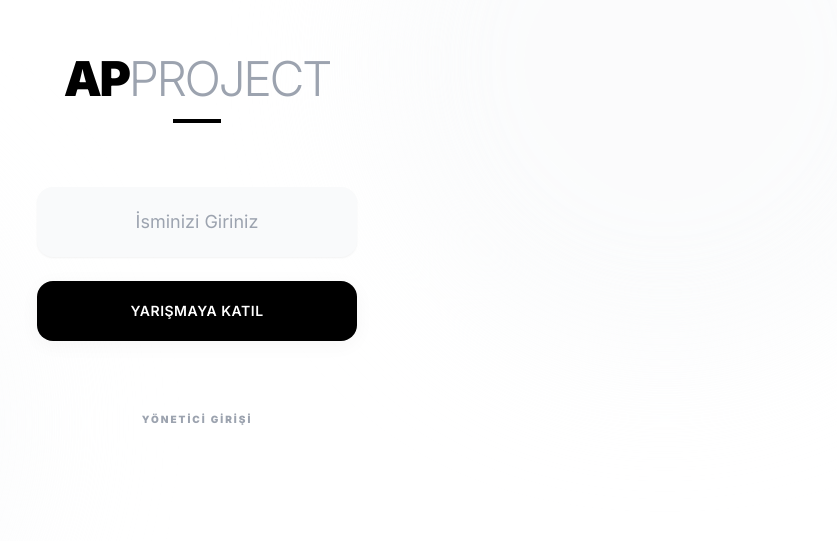
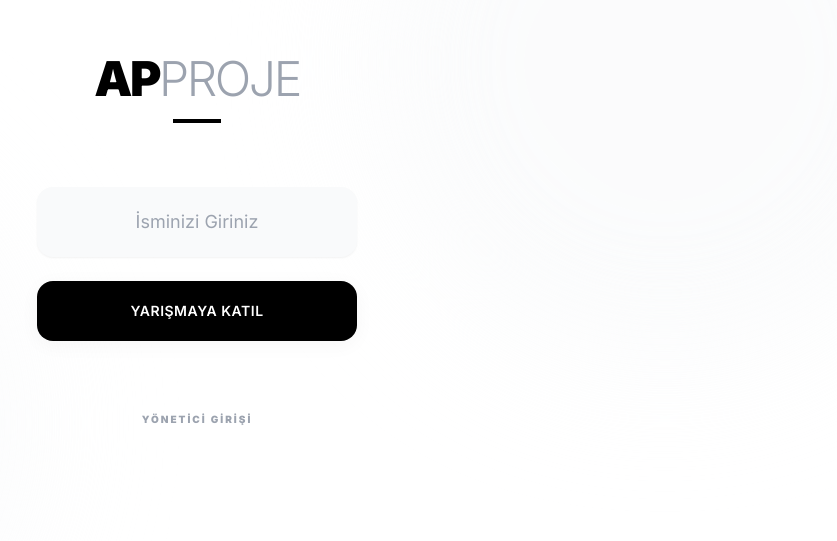
Before and after one commit to arslancihan764/Proje-odev, a website: page public/index.html in a window 1280 px wide. Shown: the part 157-698 px from the top of the page, without its empty margins (443-1280 px from the left). Drawn offline with nearby package versions, Linux system fonts and the light colour scheme; no server answers.

Commit message:
Update index.html

```diff
--- a/public/index.html
+++ b/public/index.html
@@ -3,7 +3,7 @@
 <head>
   <meta charset="UTF-8" />
   <meta name="viewport" content="width=device-width, initial-scale=1.0, maximum-scale=1.0, user-scalable=no" />
-  <title>AP Project</title>
+  <title>AP Proje</title>
 
   <script src="/socket.io/socket.io.js"></script>
   <script src="https://cdn.jsdelivr.net/npm/canvas-confetti@1.6.0/dist/confetti.browser.min.js"></script>
@@ -92,7 +92,7 @@
     <!-- 1. GİRİŞ -->
     <div id="screen-login" class="text-center fade-in">
       <div class="mb-16">
-        <h1 class="text-5xl font-black tracking-tighter text-black mb-1">AP<span class="font-light text-gray-400">PROJECT</span></h1>
+        <h1 class="text-5xl font-black tracking-tighter text-black mb-1">AP<span class="font-light text-gray-400">PROJE</span></h1>
         <div class="w-12 h-1 bg-black mx-auto mt-4"></div>
       </div>
 
```
